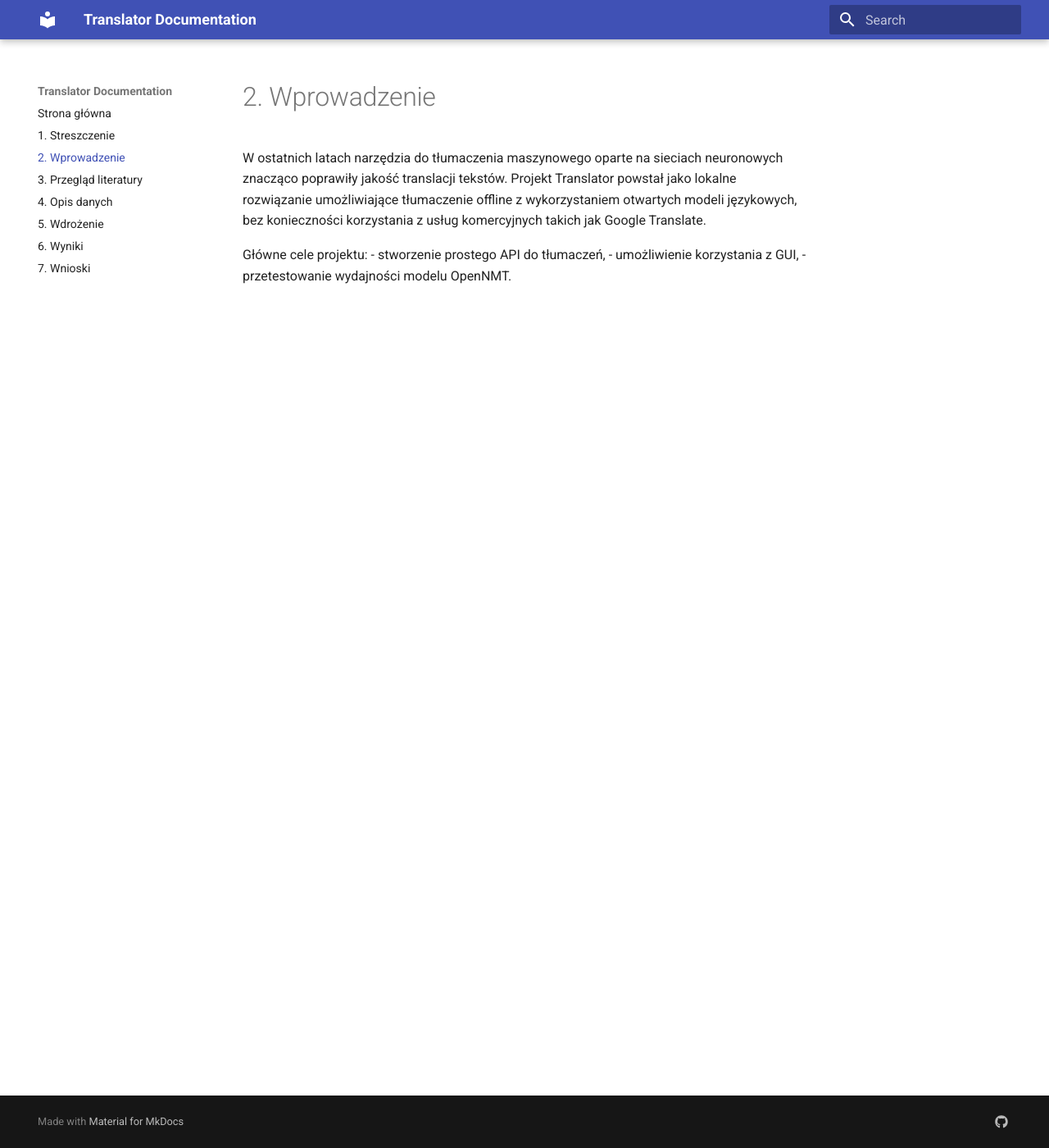
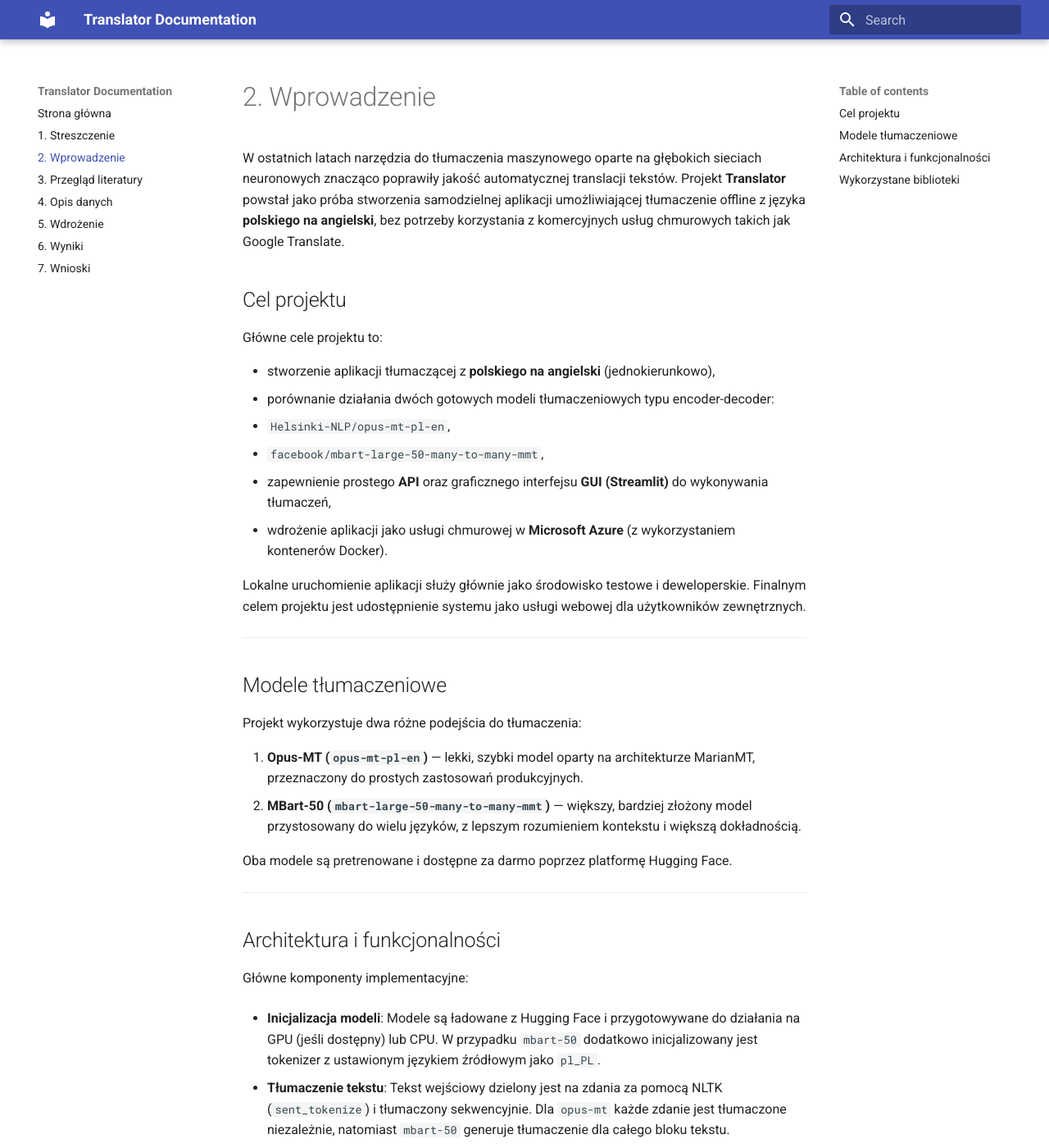
Before and after one commit to Dawelo1/translator, an MkDocs documentation site: the page built from docs/2_wprowadzenie.md, in a window 1280 px wide and 1400 px high. Shown: the whole window at 82% size. Built offline with MkDocs 1.6.1 and Material for MkDocs 9.7.7, drawn with Linux system fonts in a browser that asks for light colours; some of the changed text lies outside the part shown.

Commit message:
update docs

```diff
--- a/docs/2_wprowadzenie.md
+++ b/docs/2_wprowadzenie.md
@@ -1,8 +1,56 @@
 # 2. Wprowadzenie
 
-W ostatnich latach narzędzia do tłumaczenia maszynowego oparte na sieciach neuronowych znacząco poprawiły jakość translacji tekstów. Projekt Translator powstał jako lokalne rozwiązanie umożliwiające tłumaczenie offline z wykorzystaniem otwartych modeli językowych, bez konieczności korzystania z usług komercyjnych takich jak Google Translate.
+W ostatnich latach narzędzia do tłumaczenia maszynowego oparte na głębokich sieciach neuronowych znacząco poprawiły jakość automatycznej translacji tekstów. Projekt **Translator** powstał jako próba stworzenia samodzielnej aplikacji umożliwiającej tłumaczenie offline z języka **polskiego na angielski**, bez potrzeby korzystania z komercyjnych usług chmurowych takich jak Google Translate.
 
-Główne cele projektu:
-- stworzenie prostego API do tłumaczeń,
-- umożliwienie korzystania z GUI,
-- przetestowanie wydajności modelu OpenNMT.
+## Cel projektu
+
+Główne cele projektu to:
+
+- stworzenie aplikacji tłumaczącej z **polskiego na angielski** (jednokierunkowo),
+- porównanie działania dwóch gotowych modeli tłumaczeniowych typu encoder-decoder:
+  - `Helsinki-NLP/opus-mt-pl-en`,
+  - `facebook/mbart-large-50-many-to-many-mmt`,
+- zapewnienie prostego **API** oraz graficznego interfejsu **GUI (Streamlit)** do wykonywania tłumaczeń,
+- wdrożenie aplikacji jako usługi chmurowej w **Microsoft Azure** (z wykorzystaniem kontenerów Docker).
+
+Lokalne uruchomienie aplikacji służy głównie jako środowisko testowe i deweloperskie. Finalnym celem projektu jest udostępnienie systemu jako usługi webowej dla użytkowników zewnętrznych.
+
+---
+
+## Modele tłumaczeniowe
+
+Projekt wykorzystuje dwa różne podejścia do tłumaczenia:
+
+1. **Opus-MT (`opus-mt-pl-en`)** — lekki, szybki model oparty na architekturze MarianMT, przeznaczony do prostych zastosowań produkcyjnych.
+2. **MBart-50 (`mbart-large-50-many-to-many-mmt`)** — większy, bardziej złożony model przystosowany do wielu języków, z lepszym rozumieniem kontekstu i większą dokładnością.
+
+Oba modele są pretrenowane i dostępne za darmo poprzez platformę Hugging Face.
+
+---
+
+## Architektura i funkcjonalności
+
+Główne komponenty implementacyjne:
+
+- **Inicjalizacja modeli**:
+  Modele są ładowane z Hugging Face i przygotowywane do działania na GPU (jeśli dostępny) lub CPU. W przypadku `mbart-50` dodatkowo inicjalizowany jest tokenizer z ustawionym językiem źródłowym jako `pl_PL`.
+
+- **Tłumaczenie tekstu**:
+  Tekst wejściowy dzielony jest na zdania za pomocą NLTK (`sent_tokenize`) i tłumaczony sekwencyjnie. Dla `opus-mt` każde zdanie jest tłumaczone niezależnie, natomiast `mbart-50` generuje tłumaczenie dla całego bloku tekstu.
+
+- **Ewaluacja BLEU**:
+  Funkcja `evaluate_models_on_dataset()` wykorzystuje bibliotekę `evaluate` i metrykę **sacreBLEU**, aby ocenić jakość tłumaczeń w odniesieniu do zestawu referencyjnych tłumaczeń. Oba modele są testowane na tych samych danych wejściowych i wynik porównywany.
+
+---
+
+## Wykorzystane biblioteki
+
+- `transformers` – obsługa modeli `opus-mt` i `mbart-50`,
+- `nltk` – tokenizacja zdań,
+- `evaluate` – ewaluacja jakości tłumaczeń za pomocą metryk (BLEU),
+- `torch` – obsługa GPU/CPU i działania modeli PyTorch,
+- `pipeline` – uproszczone API dla translacji.
+
+---
+
+W kolejnych sekcjach znajdziesz szczegółowy opis danych, metody uruchamiania aplikacji, proces wdrożenia oraz wyniki porównania jakości tłumaczeń.
```
Also changed, not shown: docs/5_wdrozenie.md (+65 -2 lines).
